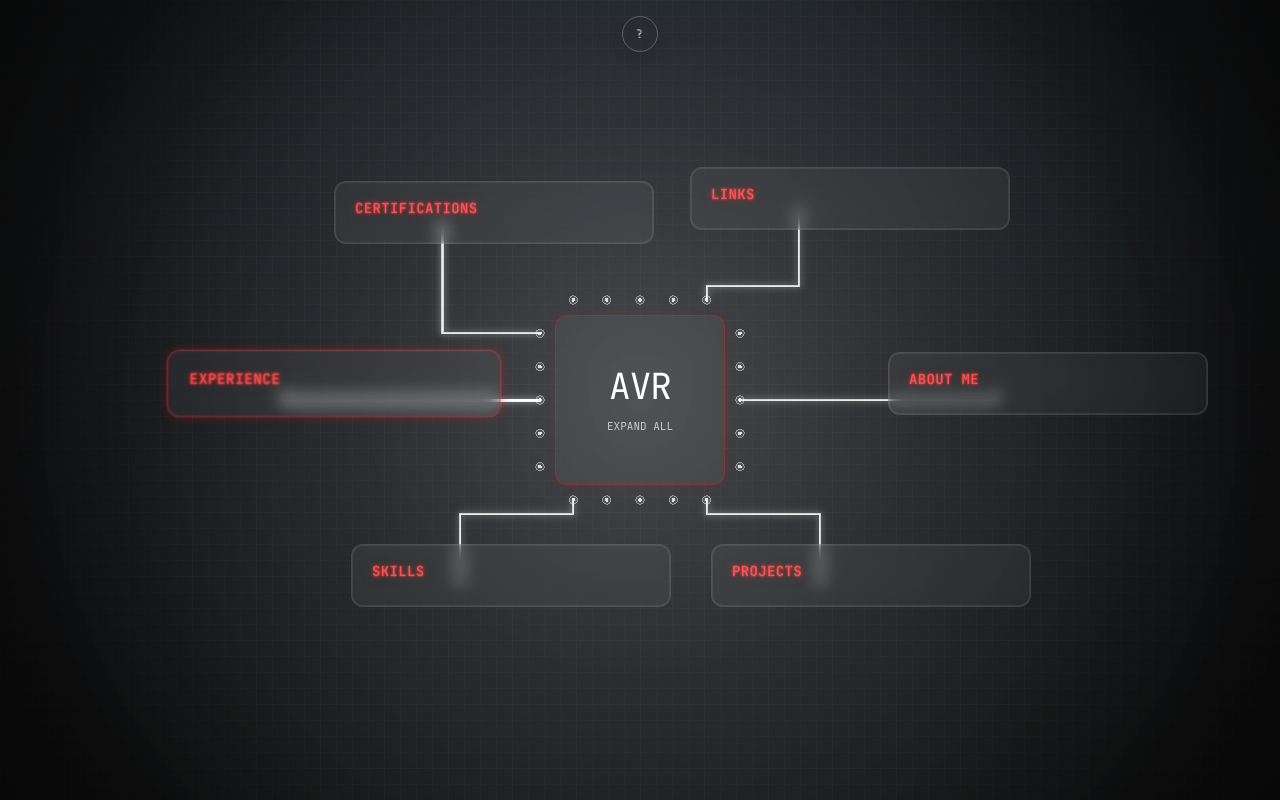
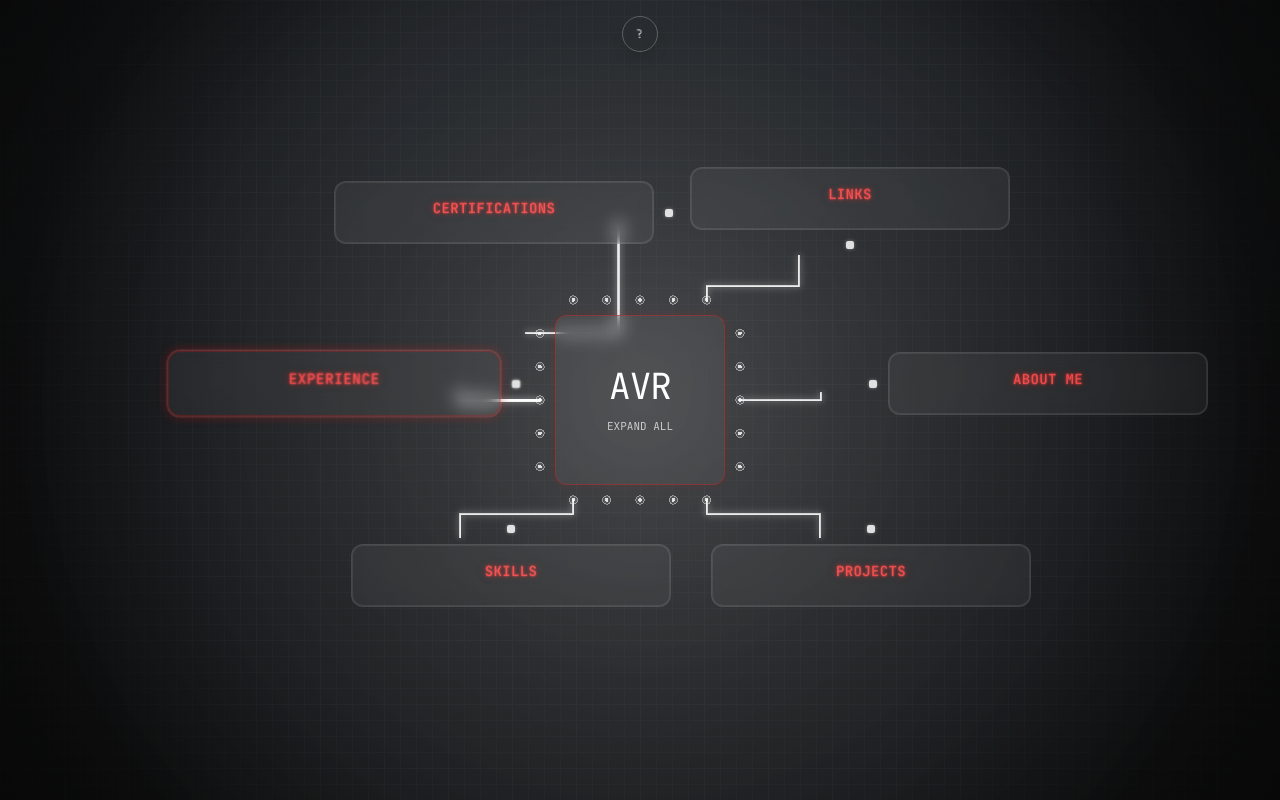
Before and after one commit to achllzvr/Portfolio-25, a React (Vite) app in the folder achllzvr_portfolio/: page / in a window 1280 px wide. Built offline with nearby package versions, Linux system fonts and the light colour scheme.

Commit message:
Enhance ChipNode and CircuitLines components with dynamic pin placement and measurement handling; add CSS transitions for node pins

```diff
--- a/achllzvr_portfolio/src/App.jsx
+++ b/achllzvr_portfolio/src/App.jsx
@@ -11,6 +11,7 @@ export default function App() {
   const [revealed, setRevealed] = useState({});
   const [locked, setLocked] = useState({});
   const [detail, setDetail] = useState(null); // {node, project}
+  const [nodeDims, setNodeDims] = useState({}); // id -> {width,height}
   const [detaching, setDetaching] = useState({}); // nodeId -> true while dragging
   const [signal, setSignal] = useState({}); // nodeId -> true shortly after reattach
   const mouse = useMouseLight();
@@ -135,6 +136,14 @@ export default function App() {
   const toggleTheme = () => setTheme(t => t === 'dark' ? 'light' : 'dark');
   const toggleMotion = () => setReduceMotion(m => !m);
 
+  const handleMeasure = useCallback((id, rect) => {
+    setNodeDims(d => {
+      const prev = d[id];
+      if(prev && prev.width === rect.width && prev.height === rect.height) return d; // avoid unnecessary renders
+      return { ...d, [id]: { width: rect.width, height: rect.height } };
+    });
+  }, []);
+
   return (
   <div className={`relative w-full h-full font-sans overflow-hidden transition-theme ${theme==='light' ? 'theme-light' : 'theme-dark'} ${reduceMotion? 'motion-reduce' : ''}` }>
   {/* Cross-fade stacked backgrounds (dark & light both rendered) */}
@@ -160,7 +169,7 @@ export default function App() {
   </div>
 
   {/* Circuit Lines (always visible; individual path animates during its own detach) */}
-  <CircuitLines center={center} nodes={nodesWithPos} detailNode={detailNode} highlightedId={nearest} detaching={detaching} signal={signal} reduceMotion={reduceMotion} />
+  <CircuitLines center={center} nodes={nodesWithPos} detailNode={detailNode} highlightedId={nearest} detaching={detaching} signal={signal} reduceMotion={reduceMotion} nodeDims={nodeDims} />
 
       {/* Nodes */}
       {nodesWithPos.map(n => (
@@ -175,6 +184,8 @@ export default function App() {
           onItemClick={(node, project)=> setDetail({ node, project })}
           onDrag={dragNode}
           reduceMotion={reduceMotion}
+          onMeasure={handleMeasure}
+          center={center}
           style={{ left: n.pos.x - (128 * SCALE), top: n.pos.y - (48 * SCALE) }}
         />
       ))}
--- a/achllzvr_portfolio/src/components/ChipNode.jsx
+++ b/achllzvr_portfolio/src/components/ChipNode.jsx
@@ -1,7 +1,7 @@
-import { useRef, useState, useEffect, memo } from 'react';
+import { useRef, useState, useEffect, useLayoutEffect, memo } from 'react';
 import { getIcon, skills as skillObjects } from '../content/portfolioContent.js';
 
-function ChipNodeInner({ node, revealed, locked, onToggle, onLockToggle, highlighted, onItemClick, style, onDrag, reduceMotion=false }) {
+function ChipNodeInner({ node, revealed, locked, onToggle, onLockToggle, highlighted, onItemClick, style, onDrag, reduceMotion=false, onMeasure, center }) {
   // Long press drag logic (robust against re-renders)
   const pressTimerRef = useRef(null);
   const isPressingRef = useRef(false);
@@ -78,15 +78,51 @@ function ChipNodeInner({ node, revealed, locked, onToggle, onLockToggle, highlig
     }
   }, [revealed]);
 
+  // measure for dynamic pin placement
+  const rootRef = useRef(null);
+  useLayoutEffect(()=> {
+    if(rootRef.current) {
+      const rect = rootRef.current.getBoundingClientRect();
+      onMeasure?.(node.id, rect);
+    }
+  }, [revealed, onMeasure, node.id]);
+  useEffect(()=> {
+    const handler = () => {
+      if(rootRef.current) {
+        const rect = rootRef.current.getBoundingClientRect();
+        onMeasure?.(node.id, rect);
+      }
+    };
+    window.addEventListener('resize', handler);
+    return ()=> window.removeEventListener('resize', handler);
+  }, [onMeasure, node.id]);
+
+  // determine facing side relative to center for single animated pin
+  let side = 'left';
+  if(center) {
+    const dx = node.pos.x - center.x; const dy = node.pos.y - center.y;
+    if(Math.abs(dx) > Math.abs(dy)) side = dx < 0 ? 'right' : 'left'; else side = dy < 0 ? 'bottom' : 'top';
+  }
+  const PIN_GAP = 16; const PIN_SIZE = 8;
+  let pinStyle = { left: -PIN_GAP, top: '50%', transform: 'translate(-50%, -50%)' };
+  if(side === 'right') pinStyle = { right: -PIN_GAP, top: '50%', transform: 'translate(50%, -50%)' };
+  if(side === 'top') pinStyle = { top: -PIN_GAP, left: '50%', transform: 'translate(-50%, -50%)' };
+  if(side === 'bottom') pinStyle = { bottom: -PIN_GAP, left: '50%', transform: 'translate(-50%, 50%)' };
+
   return (
     <div
-  className={`chip-shell absolute ${node.id==='projects' && revealed ? 'w-[30rem]' : 'w-80'} transition-all duration-300 ease-out-soft ${highlighted ? 'chip-active scale-[1.04]' : 'hover:shadow-glow'} ${revealed ? 'backdrop-blur-lg bg-white/10 theme-light:bg-white/50 theme-light:border-black/10 theme-light:shadow-[0_0_0_1px_rgba(0,0,0,0.06),0_6px_18px_-8px_rgba(0,0,0,0.25)]' : 'bg-white/5 theme-light:bg-white/40'} cursor-pointer select-none text-[14px] theme-light:text-neutral-800`}
+      ref={rootRef}
+  className={`chip-shell node-chip absolute ${node.id==='projects' && revealed ? 'w-[30rem]' : 'w-80'} transition-all duration-300 ease-out-soft ${highlighted ? 'chip-active scale-[1.04]' : 'hover:shadow-glow'} ${revealed ? 'backdrop-blur-lg bg-white/10 theme-light:bg-white/50 theme-light:border-black/10 theme-light:shadow-[0_0_0_1px_rgba(0,0,0,0.06),0_6px_18px_-8px_rgba(0,0,0,0.25)]' : 'bg-white/5 theme-light:bg-white/40'} cursor-pointer select-none text-[14px] theme-light:text-neutral-800`}
       style={style}
       onPointerDown={handlePointerDown}
     >
+      {/* Single animated pin */}
+      <div className={`node-pin absolute pointer-events-none`} style={{ ...pinStyle, width: PIN_SIZE, height: PIN_SIZE }} data-side={side}>
+        <div className="w-full h-full rounded-[2px] bg-white/85 theme-light:bg-black/85 shadow-[0_0_4px_-1px_rgba(255,255,255,0.7)]" />
+      </div>
   <div className={`${(isDragging || reduceMotion) ? '' : 'animate-float-medium'} flex flex-col p-5 gap-4`}>
-        <div className="flex items-center justify-between">
-  <div className="chip-title text-[14px] tracking-wide theme-light:text-accent">{node.label}</div>
+        <div className={`flex items-start ${revealed? 'justify-between' : 'justify-center'} transition-all duration-500 ease-[cubic-bezier(.22,.61,.36,1)]`}>
+  <div className={`chip-title text-[14px] tracking-wide theme-light:text-accent transition-all duration-500 ease-[cubic-bezier(.22,.61,.36,1)] ${revealed? 'text-left self-start' : 'text-center'} ${revealed? 'translate-x-0 opacity-100' : 'opacity-95'}`}>{node.label}</div>
         {revealed && (
           <button
             onClick={(e)=> { e.stopPropagation(); onLockToggle(node.id); }}
@@ -95,7 +131,7 @@ function ChipNodeInner({ node, revealed, locked, onToggle, onLockToggle, highlig
           >{locked? '🔒' : '🔓'}</button>
         )}
       </div>
-      {showDetail && (
+  {showDetail && (
         <div
           className={`detail-anim ${revealed ? 'detail-open' : 'detail-closed'} text-[14px] font-mono leading-relaxed overflow-auto pr-1 space-y-2 scroll-thin theme-light:text-neutral-700`}
           aria-hidden={!revealed}
--- a/achllzvr_portfolio/src/components/CircuitLines.jsx
+++ b/achllzvr_portfolio/src/components/CircuitLines.jsx
@@ -32,7 +32,7 @@ function findNearestPin(pins, pos) {
   return best;
 }
 
-export default function CircuitLines({ center, chipSize=200, nodes, detailNode, highlightedId, detaching, signal, reduceMotion=false }) {
+export default function CircuitLines({ center, chipSize=200, nodes, detailNode, highlightedId, detaching, signal, reduceMotion=false, nodeDims={} }) {
   const pins = useMemo(()=> generatePins(center, chipSize, 5), [center, chipSize]);
 
   // No bus columns in simplified reference style
@@ -60,20 +60,33 @@ export default function CircuitLines({ center, chipSize=200, nodes, detailNode,
     for(const n of nodes) {
       const pin = pinAssignments[n.id] || findNearestPin(pins, n.pos);
       const target = n.pos;
+      const dims = nodeDims[n.id] || { width: (n.id==='projects'? 480 : 320), height: 96 };
+      const halfW = dims.width / 2; const halfH = dims.height / 2;
+      const dx = target.x - center.x; const dy = target.y - center.y;
+      const absDx = Math.abs(dx); const absDy = Math.abs(dy);
+      let side;
+      if(absDx > absDy) side = dx < 0 ? 'right' : 'left'; else side = dy < 0 ? 'bottom' : 'top';
+      const GAP = 16; // must match ChipNode PIN_GAP
+      let anchorX = target.x; let anchorY = target.y;
+      if(side === 'left') anchorX = target.x - halfW - GAP;
+      if(side === 'right') anchorX = target.x + halfW + GAP;
+      if(side === 'top') anchorY = target.y - halfH - GAP;
+      if(side === 'bottom') anchorY = target.y + halfH + GAP;
+      // anchorX/anchorY calculated above using measured dims (halfW/halfH) and GAP
   // Orthogonal only: stub -> horizontal toward target.x -> vertical to target.y
       const stub = 14;
       let exitX = pin.x, exitY = pin.y;
       if(pin.id.startsWith('L')) exitX -= stub; else if(pin.id.startsWith('R')) exitX += stub; else if(pin.id.startsWith('T')) exitY -= stub; else if(pin.id.startsWith('B')) exitY += stub;
       // Horizontal run straight to node x (optionally add minimal outward bias if very short)
-      let horizX = target.x;
+  let horizX = anchorX;
       if(Math.abs(horizX - exitX) < 60) {
         // add slight outward bias to avoid micro-stubs
         horizX = exitX + (horizX > exitX ? 80 : -80);
       }
-      const cacheKey = `${n.id}_${pin.id}_${horizX}_${target.x}_${target.y}_ortho`;
+  const cacheKey = `${n.id}_${pin.id}_${horizX}_${anchorX}_${anchorY}_${side}_${halfW}_${halfH}_ortho_dyn`;
       let entry = cacheRef.current[cacheKey];
       if(!entry) {
-  const d = `M ${pin.x} ${pin.y} L ${exitX} ${exitY} L ${horizX} ${exitY} L ${horizX} ${target.y} L ${target.x} ${target.y}`;
+  const d = `M ${pin.x} ${pin.y} L ${exitX} ${exitY} L ${horizX} ${exitY} L ${horizX} ${anchorY} L ${anchorX} ${anchorY}`;
         entry = { id: n.id, d, pinId: pin.id };
         cacheRef.current[cacheKey] = entry;
       }
@@ -89,7 +102,7 @@ export default function CircuitLines({ center, chipSize=200, nodes, detailNode,
       arr.push({ id: 'detail', d, state: false, pos: target });
     }
     return arr;
-  }, [nodes, detailNode, detaching, pins, pinAssignments]);
+  }, [nodes, detailNode, detaching, pins, pinAssignments, center.x, center.y, nodeDims]);
 
   const pathRefs = useRef({}); // highlight overlay
   const baseRefs = useRef({}); // base copper
--- a/achllzvr_portfolio/src/index.css
+++ b/achllzvr_portfolio/src/index.css
@@ -37,6 +37,8 @@
     color:#ff3a3a;
     text-shadow:0 0 3px rgba(255,58,58,0.85), 0 0 8px rgba(174,0,1,0.55), 0 0 14px rgba(174,0,1,0.35);
   }
+  .node-pin { transition: all 420ms cubic-bezier(.22,.61,.36,1); }
+  .motion-reduce .node-pin { transition:none !important; }
   /* Smooth detail expand/collapse */
   .detail-anim {
     max-height:0;
```
